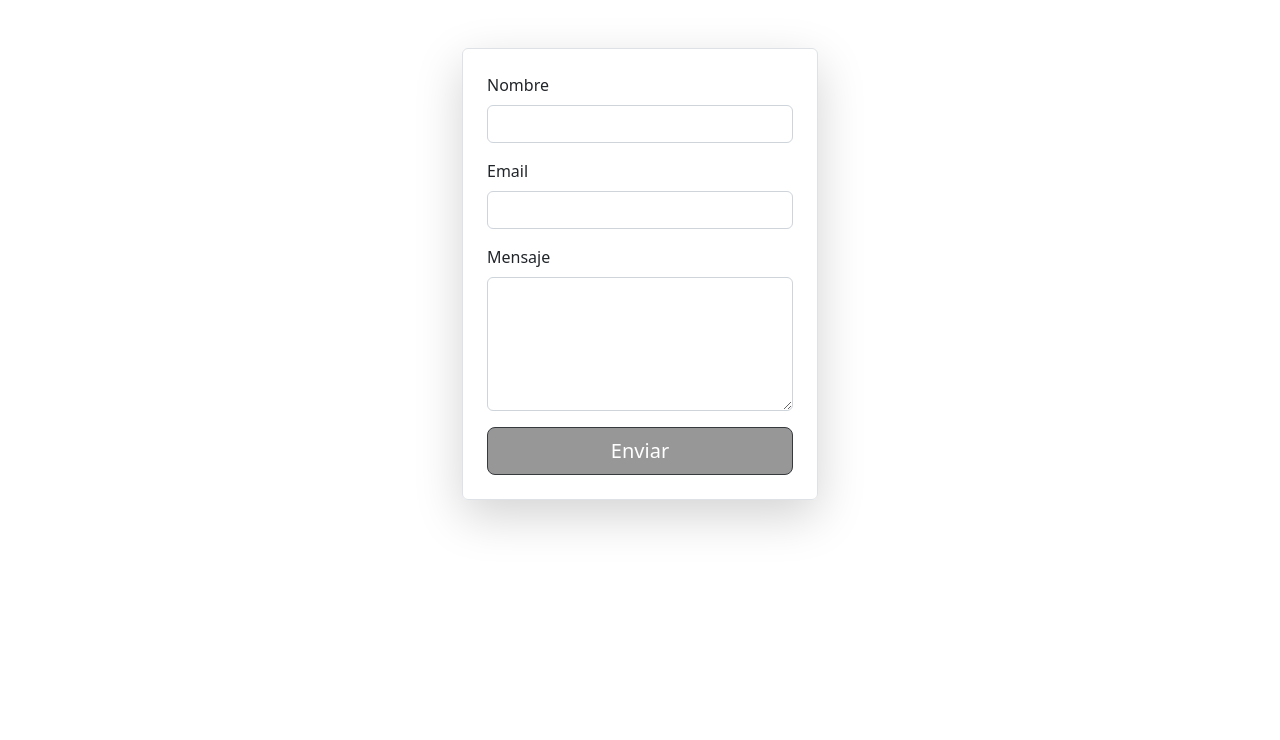
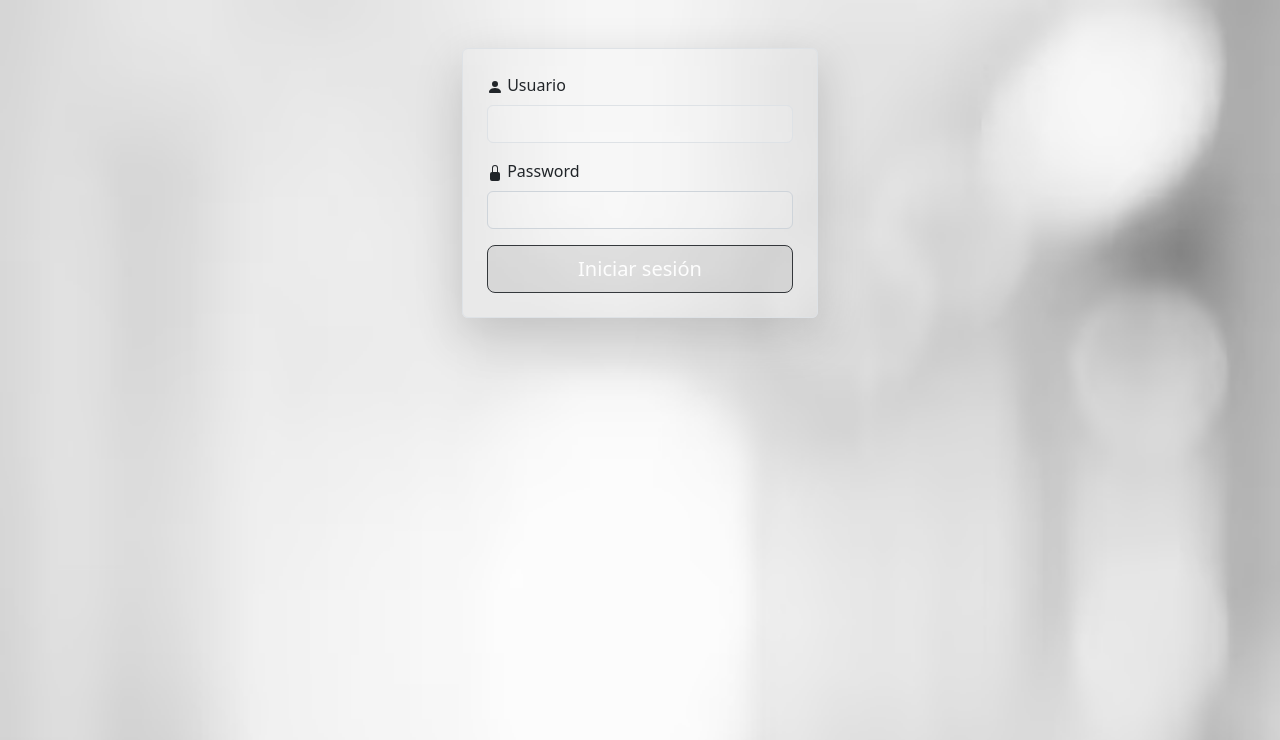
Before and after one commit to braianLucero/curso-PHP, a PHP site: page /loguin.php in a window 1280 px wide. Shown: the top 740 px of the page. Run offline with PHP 8.4, Linux system fonts and the light colour scheme.

Commit message:
loguinStyle

```diff
--- a/portafolio/loguin.php
+++ b/portafolio/loguin.php
@@ -7,33 +7,38 @@
   <link href="https://cdn.jsdelivr.net/npm/bootstrap@5.2.1/dist/css/bootstrap.min.css" rel="stylesheet"
     integrity="sha384-iYQeCzEYFbKjA/T2uDLTpkwGzCiq6soy8tYaI1GyVh/UjpbCx/TYkiZhlZB6+fzT" crossorigin="anonymous">
 </head>
-<!-- <style>
+<style>
         body {
-            background-image: url('fondoBorroso.jpg');
+            background-image: url('fondo.avif');
             background-size: cover;
             background-repeat: no-repeat;
         }
-    </style> -->
+    </style>
 <body>
 <div class="container">
     <div class="row my-5">
         <div class="col-md-4 mx-auto">
-            <form action="submit.php" method="POST" class="p-4 border rounded shadow-lg" style="background-color: rgba(255, 255, 255, 0.7);">
+            <form action="submit.php" method="POST" class="p-4 border rounded shadow-lg" style="background-color: rgba(255, 255, 255, 0.0,5);">
                 <div class="mb-3">
-                    <label for="name" class="form-label">Nombre</label>
-                    <input type="text" class="form-control" id="name" name="name" required>
+                    <svg xmlns="http://www.w3.org/2000/svg" width="16" height="16" fill="currentColor" class="bi bi-person-fill" viewBox="0 0 16 16">
+                        <path d="M3 14s-1 0-1-1 1-4 6-4 6 3 6 4-1 1-1 1H3Zm5-6a3 3 0 1 0 0-6 3 3 0 0 0 0 6Z"/>
+                    </svg>
+                    <label for="email" class="form-label">Usuario</label>
+                    <input type="email" class="form-control border" style ="background-color:rgb(255,255,255,0.1);" id="email" name="email" required>
                 </div>
+
                 <div class="mb-3">
-                    <label for="email" class="form-label">Email</label>
-                    <input type="email" class="form-control" id="email" name="email" required>
+                    <svg xmlns="http://www.w3.org/2000/svg" width="16" height="16" fill="currentColor" class="bi bi-lock-fill" viewBox="0 0 16 16">
+                        <path d="M8 1a2 2 0 0 1 2 2v4H6V3a2 2 0 0 1 2-2zm3 6V3a3 3 0 0 0-6 0v4a2 2 0 0 0-2 2v5a2 2 0 0 0 2 2h6a2 2 0 0 0 2-2V9a2 2 0 0 0-2-2z"/>
+                    </svg>
+                    <label for="name" class="form-label">Password</label>
+                    <input type="password" class="form-control" style ="background-color:rgb(255,255,255,0.1);" id="password" name="password" required>
                 </div>
-                <div class="mb-3">
-                    <label for="message" class="form-label">Mensaje</label>
-                    <textarea class="form-control" id="message" name="message" rows="5" required></textarea>
+
+                <div class="d-grid">
+                     <button type="submit" class="btn btn-primary border-dark btn-lg" style="background-color: rgba(128, 128, 128, 0.2); opacity: 0.9;">  Iniciar sesión</button>
                 </div>
-                <div class="d-grid">
-                    <button type="submit" class="btn btn-primary border-dark btn-lg" style="background-color: rgba(128, 128, 128, 0.9); opacity: 0.9;">Enviar</button>
-                </div>
+
             </form>
         </div>
     </div>
```
Also changed, not shown: portafolio/fondo.avif (added), portafolio/fondoBorroso.jpg (deleted).
